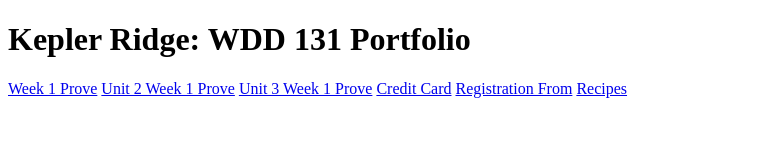
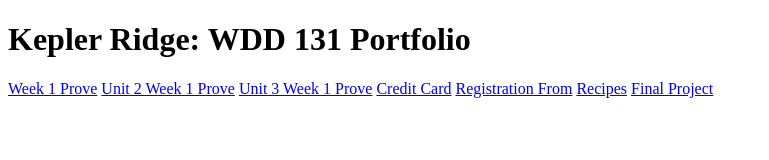
Before and after one commit to keplerridge/wdd131, a plain HTML site: page index.html in a window 1280 px wide. Shown: the whole page, without its empty margins (0-769 px from the left). Drawn offline with Linux system fonts and the light colour scheme.

Commit message:
added a link to the final project to the home page for the course

```diff
--- a/index.html
+++ b/index.html
@@ -20,6 +20,7 @@
         <a href="./creditcard/index.html">Credit Card</a>
         <a href="./registration/index.html">Registration From</a>
         <a href="./recipes/index.html">Recipes</a>
+        <a href="./finalproject/index.html">Final Project</a>
     </main>
     <footer>
 
```
